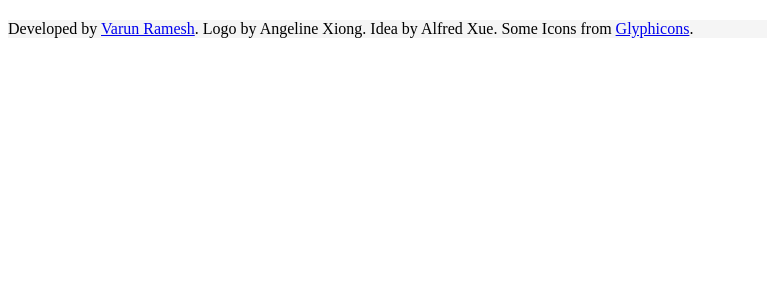
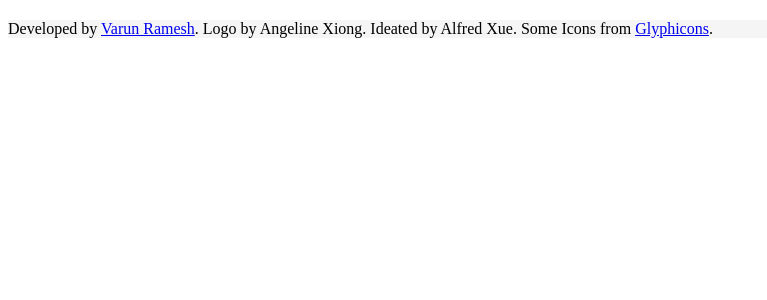
Before and after one commit to rameshvarun/loldreams, a Python web app: template templates/footer.html in a window 1280 px wide. Shown: the top 300 px of the page, without its empty margins (0-767 px from the left). Run offline with Jinja, Linux system fonts and the light colour scheme; the template is opened without the code that fills it, so the values that code supplies are empty.

Commit message:
Changed to ideated by.

```diff
--- a/templates/footer.html
+++ b/templates/footer.html
@@ -17,7 +17,7 @@
 	<p class="text-muted">
 	Developed by <a href="http://www.varunramesh.net/">Varun Ramesh</a>.
 	Logo by Angeline Xiong.
-	Idea by Alfred Xue.
+	Ideated by Alfred Xue.
 	Some Icons from <a href="http://glyphicons.com/">Glyphicons</a>.
 	</p>
 </div>
```
Also changed, not shown: 1 other file.
